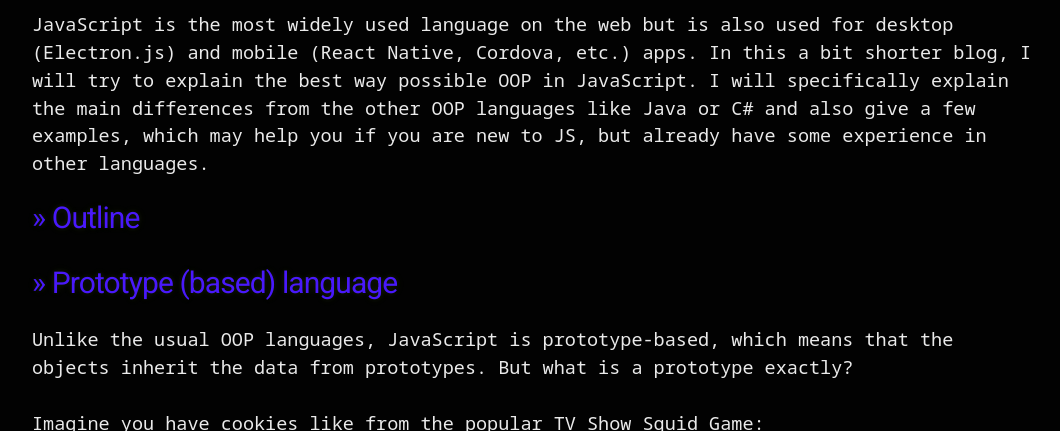
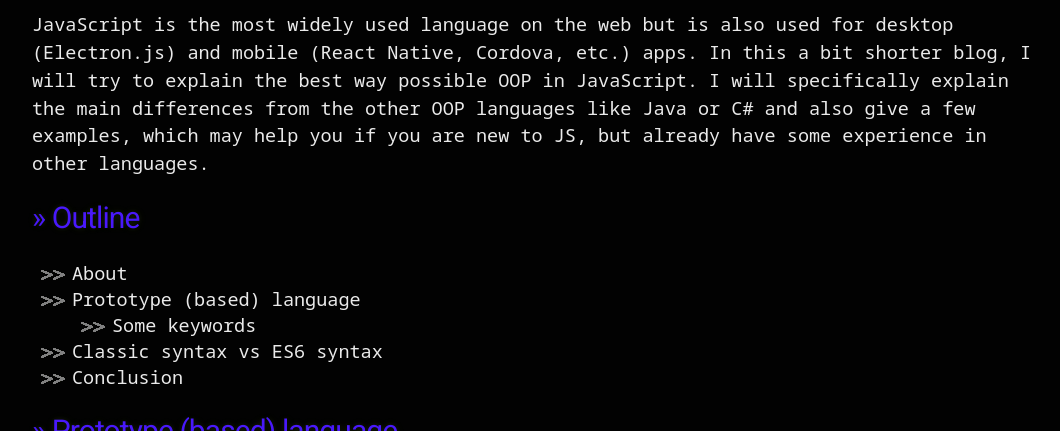
Before and after one commit to 20kilograma/blog, a Jekyll site: the page built from oop-js.md, in a window 1280 px wide and 900 px high, scrolled down 618 px, cut to the strip 0-431 px from the top of the window. Shown: the whole strip, without its empty margins (108-1168 px from the left). Built offline with Jekyll 4.4.1, drawn with Linux system fonts in a browser that asks for light colours; nearby versions of some CDN libraries; some web fonts are replaced; our own code applies the rules of GitHub Pages for plain Markdown files.

Commit message:
Update oop-js.md

```diff
--- a/oop-js.md
+++ b/oop-js.md
@@ -11,6 +11,15 @@
 JavaScript is the most widely used language on the web but is also used for desktop (Electron.js) and mobile (React Native, Cordova, etc.) apps. In this a bit shorter blog, I will try to explain the best way possible OOP in JavaScript. I will specifically explain the main differences from the other OOP languages like Java or C# and also give a few examples, which may help you if you are new to JS, but already have some experience in other languages.
 
 # >> Outline
+<ul>
+  <li>About</li>
+  <li>Prototype (based) language</li>
+  <ul>
+    <li>Some keywords</li>
+  </ul>
+  <li>Classic syntax vs ES6 syntax</li>
+  <li>Conclusion</li>
+</ul>
 
 # >> Prototype (based) language
 
```
